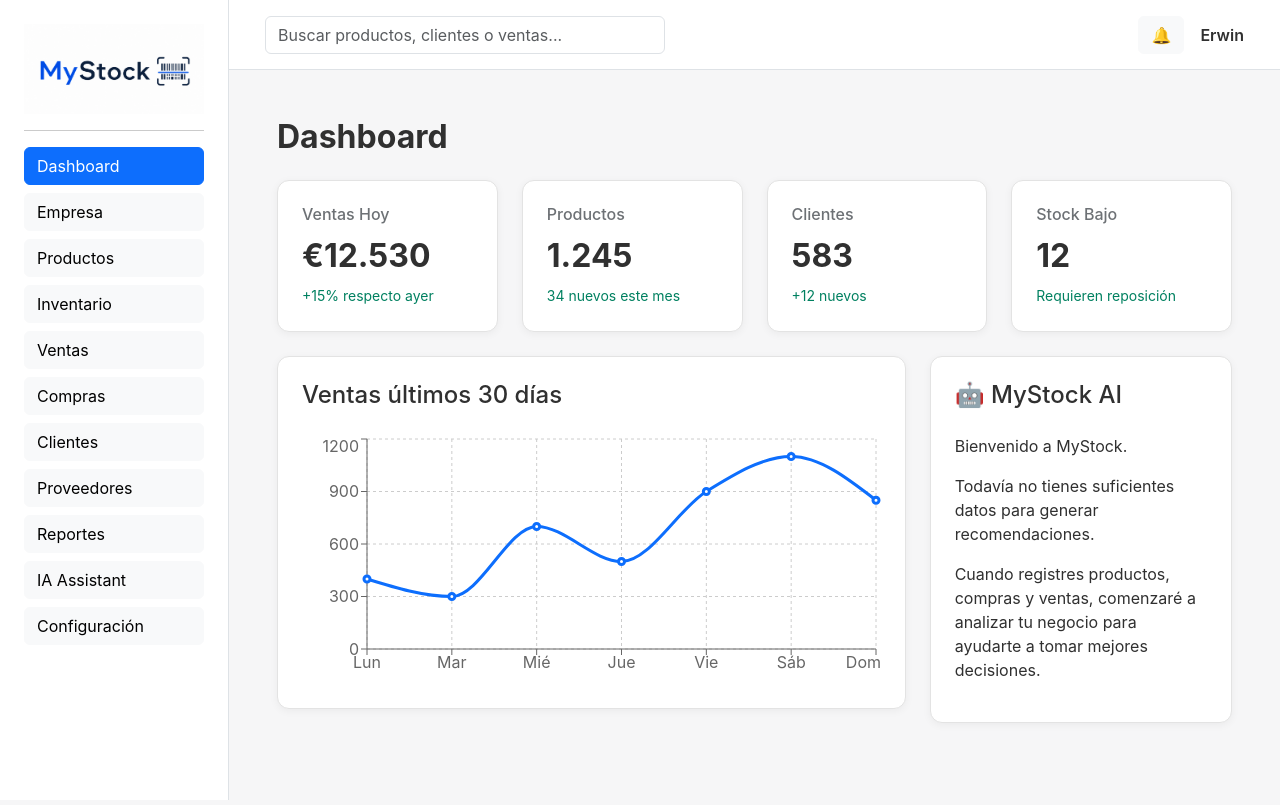
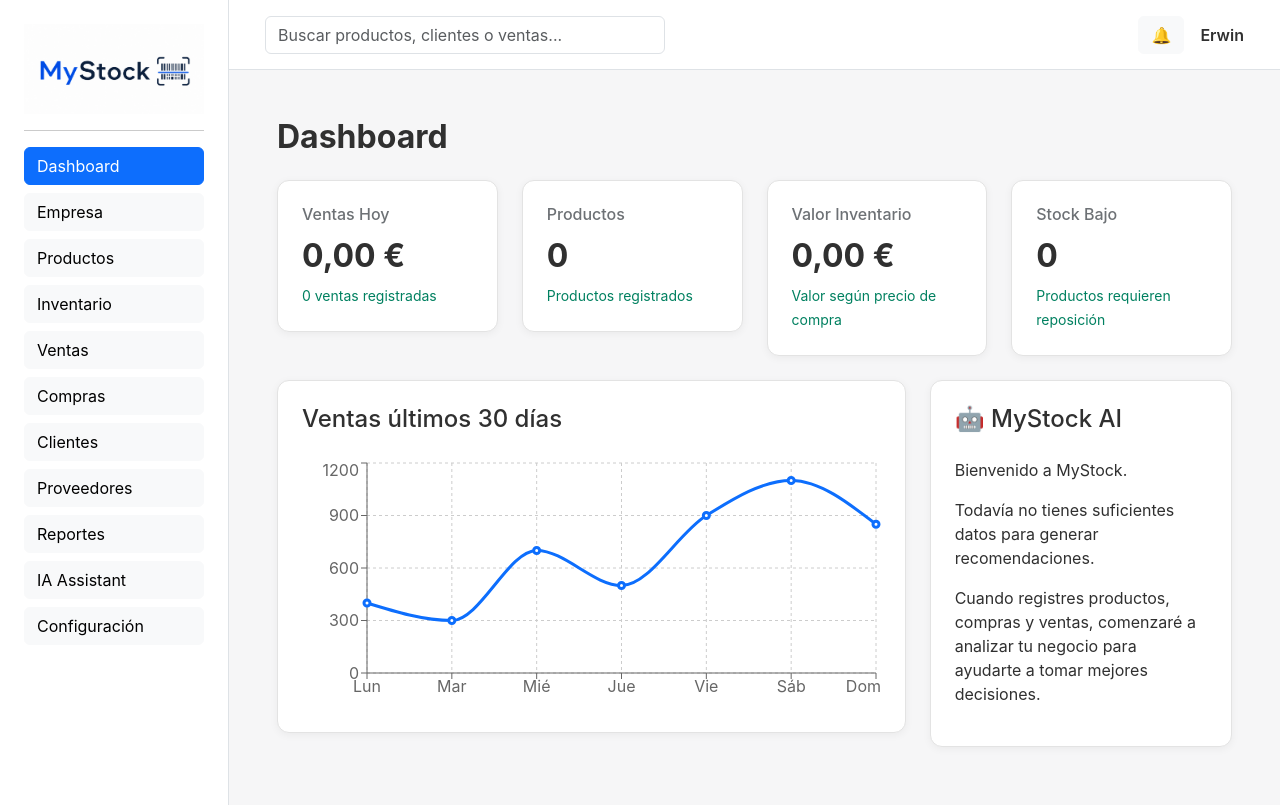
Before and after one commit to ErwinGonzalezBonilla/MyStock, a React app in the folder frontend/: page / in a window 1280 px wide. Built offline with nearby package versions, Linux system fonts and the light colour scheme; the HTML template or start-up script is replaced by a standard one.

Commit message:
feat(dashboard): add real inventory metrics

```diff
--- a/frontend/src/pages/Dashboard.jsx
+++ b/frontend/src/pages/Dashboard.jsx
@@ -1,87 +1,283 @@
+import { useState } from "react";
+
 import StatCard from "../components/common/StatCard";
 import SalesChart from "../components/common/SalesChart";
 
 export default function Dashboard() {
+  const [products] = useState(() => {
+    const savedProducts =
+      localStorage.getItem("products");
+
+    if (!savedProducts) {
+      return [];
+    }
+
+    try {
+      return JSON.parse(savedProducts);
+    } catch (error) {
+      console.error(
+        "Error al cargar productos:",
+        error
+      );
+
+      return [];
+    }
+  });
+
+  const [sales] = useState(() => {
+    const savedSales =
+      localStorage.getItem("sales");
+
+    if (!savedSales) {
+      return [];
+    }
+
+    try {
+      return JSON.parse(savedSales);
+    } catch (error) {
+      console.error(
+        "Error al cargar ventas:",
+        error
+      );
+
+      return [];
+    }
+  });
+
+  // =========================
+  // FECHA ACTUAL
+  // =========================
+
+  const today = new Date();
+
+  const isToday = (date) => {
+    if (!date) {
+      return false;
+    }
+
+    const saleDate = new Date(date);
+
+    return (
+      saleDate.getDate() ===
+        today.getDate() &&
+      saleDate.getMonth() ===
+        today.getMonth() &&
+      saleDate.getFullYear() ===
+        today.getFullYear()
+    );
+  };
+
+  // =========================
+  // VENTAS DE HOY
+  // =========================
+
+  const todaySales = sales.filter(
+    (sale) => isToday(sale.date)
+  );
+
+  const todayRevenue =
+    todaySales.reduce(
+      (total, sale) =>
+        total +
+        (Number(sale.total) || 0),
+      0
+    );
+
+  // =========================
+  // PRODUCTOS
+  // =========================
+
+  const totalProducts =
+    products.length;
+
+  // =========================
+  // PRODUCTOS CON STOCK BAJO
+  // =========================
+
+  const lowStockProducts =
+    products.filter((product) => {
+      const stock =
+        Number(product.stock) || 0;
+
+      return stock > 0 && stock <= 10;
+    }).length;
+
+  // =========================
+  // VALOR DEL INVENTARIO
+  // =========================
+
+  const inventoryValue =
+    products.reduce(
+      (total, product) => {
+        const stock =
+          Number(product.stock) || 0;
+
+        const buyPrice =
+          Number(product.buyPrice) || 0;
+
+        return (
+          total +
+          stock * buyPrice
+        );
+      },
+      0
+    );
+
+  // =========================
+  // FORMATO MONEDA
+  // =========================
+
+  const formatCurrency = (value) => {
+    return new Intl.NumberFormat(
+      "es-ES",
+      {
+        style: "currency",
+        currency: "EUR",
+      }
+    ).format(value);
+  };
+
   return (
     <div className="container-fluid p-4">
-      <h2 className="mb-4 fw-bold">Dashboard</h2>
 
-      {/* KPIs */}
+      <h2 className="mb-4 fw-bold">
+        Dashboard
+      </h2>
+
+      {/* =========================
+          KPIs
+      ========================= */}
+
       <div className="row">
+
+        {/* VENTAS HOY */}
+
         <div className="col-lg-3 col-md-6 mb-4">
+
           <StatCard
             title="Ventas Hoy"
-            value="€12.530"
-            subtitle="+15% respecto ayer"
+            value={formatCurrency(
+              todayRevenue
+            )}
+            subtitle={`${todaySales.length} ${
+              todaySales.length === 1
+                ? "venta"
+                : "ventas"
+            } registradas`}
           />
+
         </div>
 
+        {/* PRODUCTOS */}
+
         <div className="col-lg-3 col-md-6 mb-4">
+
           <StatCard
             title="Productos"
-            value="1.245"
-            subtitle="34 nuevos este mes"
+            value={totalProducts}
+            subtitle="Productos registrados"
           />
+
         </div>
 
+        {/* VALOR INVENTARIO */}
+
         <div className="col-lg-3 col-md-6 mb-4">
+
           <StatCard
-            title="Clientes"
-            value="583"
-            subtitle="+12 nuevos"
+            title="Valor Inventario"
+            value={formatCurrency(
+              inventoryValue
+            )}
+            subtitle="Valor según precio de compra"
           />
+
         </div>
 
+        {/* STOCK BAJO */}
+
         <div className="col-lg-3 col-md-6 mb-4">
+
           <StatCard
             title="Stock Bajo"
-            value="12"
-            subtitle="Requieren reposición"
+            value={lowStockProducts}
+            subtitle={
+              lowStockProducts === 1
+                ? "Producto requiere reposición"
+                : "Productos requieren reposición"
+            }
           />
+
         </div>
+
       </div>
 
-      {/* Segunda fila */}
+      {/* =========================
+          SEGUNDA FILA
+      ========================= */}
+
       <div className="row">
-        {/* Gráfico */}
+
+        {/* GRÁFICO */}
+
         <div className="col-lg-8">
+
           <div
             className="stat-card mb-4"
-            style={{ minHeight: "350px" }}
+            style={{
+              minHeight: "350px",
+            }}
           >
+
             <h4 className="mb-4">
               Ventas últimos 30 días
             </h4>
 
             <SalesChart />
+
           </div>
+
         </div>
 
         {/* IA */}
+
         <div className="col-lg-4">
+
           <div
             className="stat-card"
-            style={{ minHeight: "350px" }}
+            style={{
+              minHeight: "350px",
+            }}
           >
+
             <h4 className="mb-4">
               🤖 MyStock AI
             </h4>
 
-            <p>Bienvenido a MyStock.</p>
-
             <p>
-              Todavía no tienes suficientes datos para
-              generar recomendaciones.
+              Bienvenido a MyStock.
             </p>
 
             <p>
-              Cuando registres productos, compras y ventas,
-              comenzaré a analizar tu negocio para ayudarte
-              a tomar mejores decisiones.
+              Todavía no tienes suficientes
+              datos para generar
+              recomendaciones.
             </p>
+
+            <p>
+              Cuando registres productos,
+              compras y ventas, comenzaré
+              a analizar tu negocio para
+              ayudarte a tomar mejores
+              decisiones.
+            </p>
+
           </div>
+
         </div>
+
       </div>
+
     </div>
   );
 }
```
